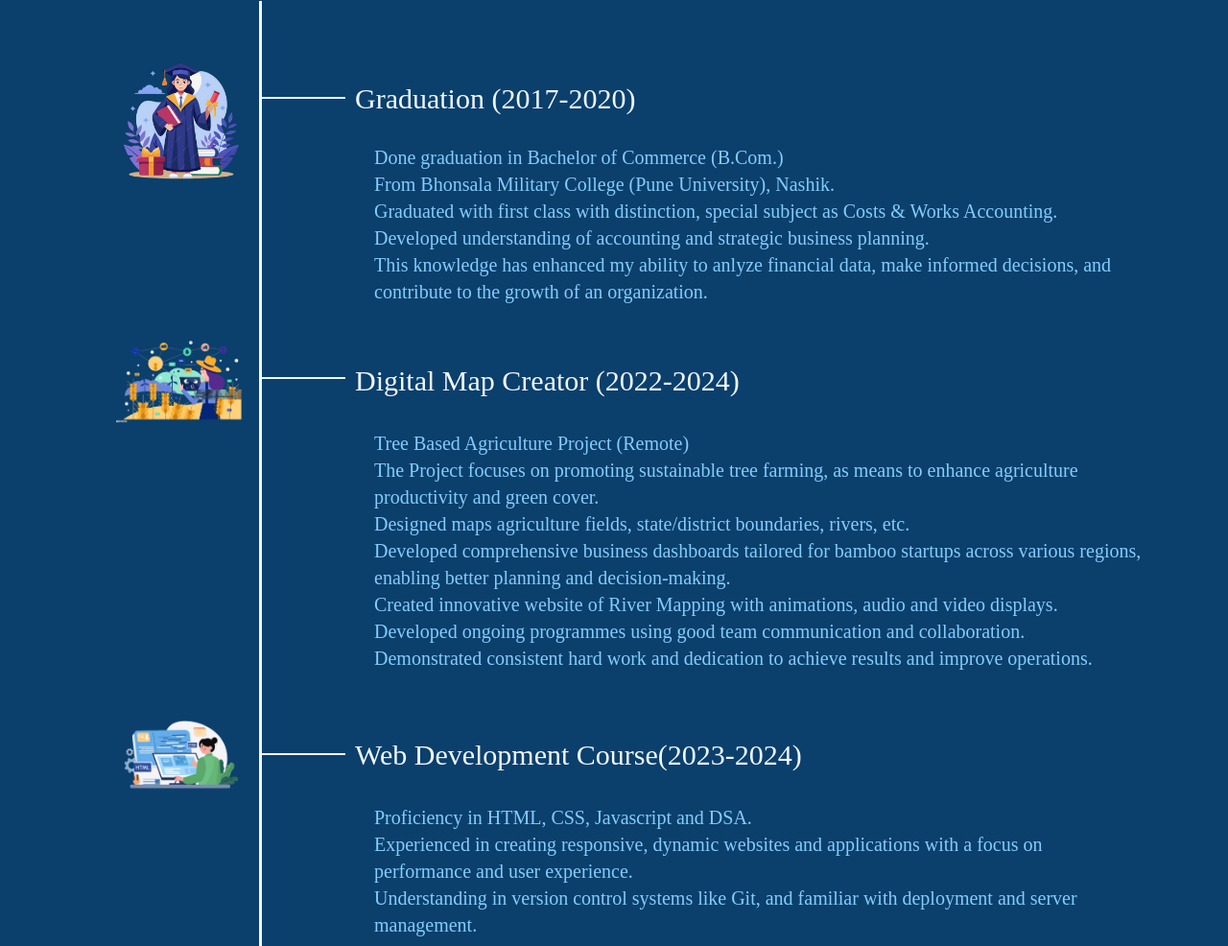
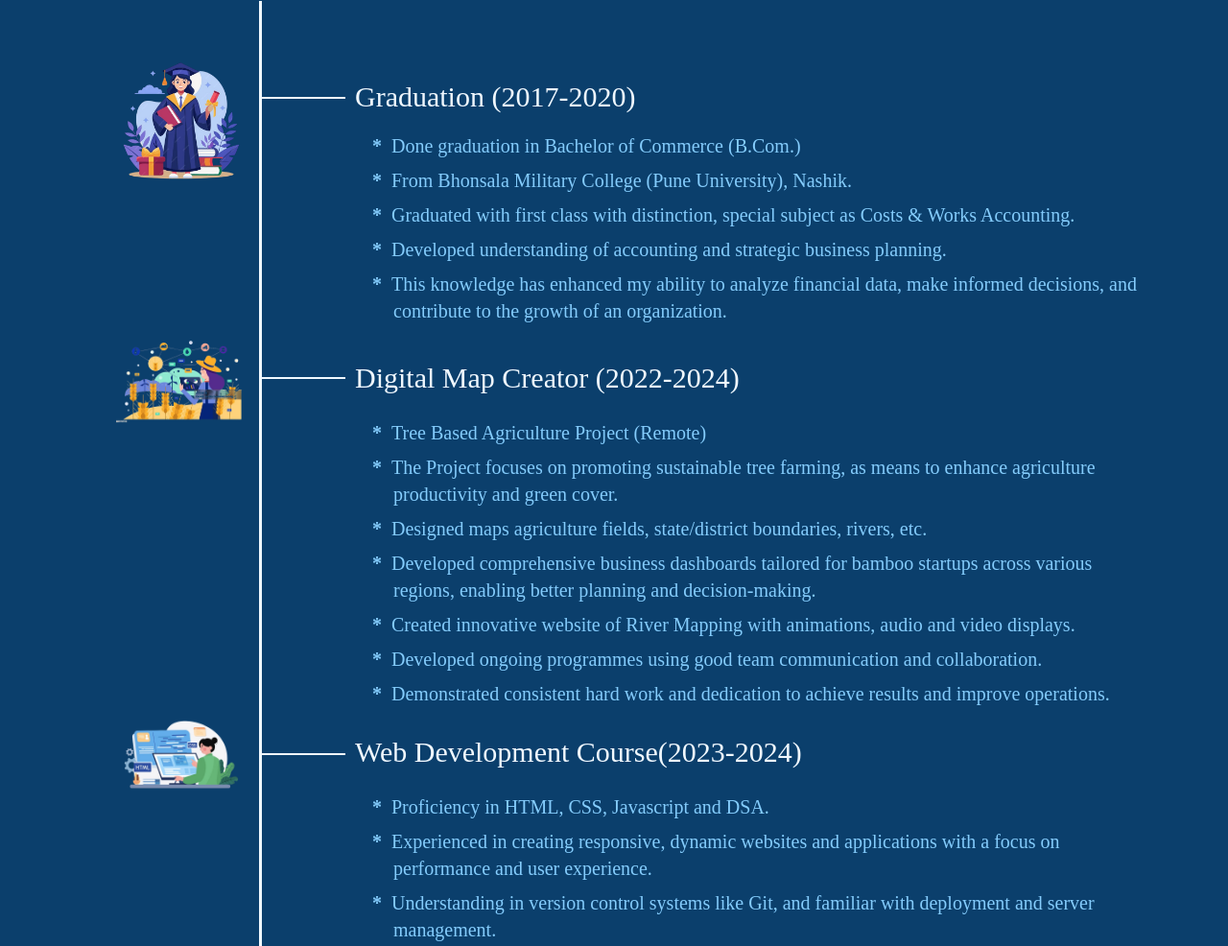
Before and after one commit to Bhavna-code-alt/portfolio, a plain HTML site: page index.html in a window 1280 px wide. Shown: the part 1030-2016 px from the top of the page at 96% size. Drawn offline with nearby package versions, Linux system fonts and the light colour scheme.

Commit message:
sixth commit

```diff
--- a/index.html
+++ b/index.html
@@ -52,17 +52,15 @@
                         Graduation (2017-2020)
                     </div>
                     <div class="vertical-desc first-desc">
-                        Done graduation in Bachelor of Commerce (B.Com.)
+                        <span>Done graduation in Bachelor of Commerce (B.Com.)</span>
                         <br>
-                        From Bhonsala Military College (Pune University), Nashik.
+                        <span>From Bhonsala Military College (Pune University), Nashik.</span>
                         <br>
-                        Graduated with first class with distinction, special subject as Costs & Works Accounting.
+                        <span>Graduated with first class with distinction, special subject as Costs & Works Accounting.</span>
                         <br>
-                        Developed understanding of accounting and strategic business planning.
+                        <span>Developed understanding of accounting and strategic business planning.</span>
                         <br>
-                        This knowledge has enhanced my ability to anlyze financial data, make informed decisions, and
-                        contribute to the growth of an
-                        organization.
+                        <span>This knowledge has enhanced my ability to analyze financial data, make informed decisions, and contribute to the growth of an organization.</span>
                     </div>
                 </div>
                 <div class="vertical">
@@ -71,22 +69,19 @@
                         Digital Map Creator (2022-2024)
                     </div>
                     <div class="vertical-desc">
-                        Tree Based Agriculture Project (Remote)
+                        <span>Tree Based Agriculture Project (Remote)</span>
                         <br>
-                        The Project focuses on promoting sustainable tree farming, as means to enhance agriculture
-                        productivity and green cover.
+                        <span>The Project focuses on promoting sustainable tree farming, as means to enhance agriculture productivity and green cover.</span>
                         <br>
-                        Designed maps agriculture fields, state/district boundaries, rivers, etc.
+                        <span>Designed maps agriculture fields, state/district boundaries, rivers, etc.</span>
                         <br>
-                        Developed comprehensive business dashboards tailored for bamboo startups across various regions,
-                        enabling better planning
-                        and decision-making.
+                        <span>Developed comprehensive business dashboards tailored for bamboo startups across various regions, enabling better planning and decision-making.</span>
                         <br>
-                        Created innovative website of River Mapping with animations, audio and video displays.
+                        <span>Created innovative website of River Mapping with animations, audio and video displays.</span>
                         <br>
-                        Developed ongoing programmes using good team communication and collaboration.
+                        <span>Developed ongoing programmes using good team communication and collaboration.</span>
                         <br>
-                        Demonstrated consistent hard work and dedication to achieve results and improve operations.
+                        <span>Demonstrated consistent hard work and dedication to achieve results and improve operations.</span>
                     </div>
                 </div>
                 <div class="vertical web">
@@ -95,13 +90,11 @@
                         Web Development Course(2023-2024)
                     </div>
                     <div class="vertical-desc">
-                        Proficiency in HTML, CSS, Javascript and DSA.
+                        <span>Proficiency in HTML, CSS, Javascript and DSA.</span>
                         <br>
-                        Experienced in creating responsive, dynamic websites and applications with a focus on
-                        performance and user experience.
+                        <span>Experienced in creating responsive, dynamic websites and applications with a focus on performance and user experience.</span>
                         <br>
-                        Understanding in version control systems like Git, and familiar with deployment and server
-                        management.
+                        <span>Understanding in version control systems like Git, and familiar with deployment and server management.</span>
                     </div>
                 </div>
                 <div class="vertical ui">
@@ -110,12 +103,11 @@
                         UI/UX Design (2024)
                     </div>
                     <div class="vertical-desc">
-                        Proficient in designing user-centered interfaces with a focus on enhancing user experience.
+                        <span>Proficient in designing user-centered interfaces with a focus on enhancing user experience.</span>
                         <br>
-                        Skilled in wireframing, prototyping, and creating visual designs using tools like Figma, Canva,
-                        and Sketch.
+                        <span>Skilled in wireframing, prototyping, and creating visual designs using tools like Figma, Canva, and Sketch.</span>
                         <br>
-                        Knowledgeable in user research, usability testing, and implementing feedback to refine designs.
+                        <span>Knowledgeable in user research, usability testing, and implementing feedback to refine designs.</span>
                     </div>
                 </div>
 
--- a/style.css
+++ b/style.css
@@ -224,28 +224,45 @@ main hr {
 
 .vertical-title {
     position: relative;
-    top: -200px;
+    top: -166px;
     width: 540px;
     font-size: 30px;
-    margin: 90px 0  0 100px;
+    margin: 53px 0  0 100px;
 }
 
-.vertical-desc {
+.vertical-desc{
     position: relative;
-    top: -176px;
+    top: -160px;
     color: #84ccfc;
     width: 800px;
     font-size: 20px;
-    margin: 10px 120px;
+    margin: 20px 120px;
     line-height: 28px;
 }
 
-.vertical .first {
-    top: -245px;
+.vertical-desc span {
+    display: block;
+    padding-left: 20px; /* Space for the * */
+    text-indent: -2px; /* Align text under the first word */
+    position: relative;
+    margin-bottom: -20px; /* Adjust this value to control the gap between lines */
 }
 
-.vertical .first-desc {
-    top: -225px;
+.vertical-desc span::before {
+    content: "*"; /* Add the * symbol */
+    position: absolute;
+    left: 0; /* Align the * at the left */
+    top: 0;
+    font-weight: bold;
+    color: #84ccfc;
+}
+
+.vertical .first {
+    top: -210px;
+}
+
+.first-desc {
+    top: -210px;
 }
 
 
@@ -313,3 +330,5 @@ footer .footer-text {
     color: rgb(144, 140, 140);
     padding: 12px 0;
 }
+
+/* responsive design */
```
Also changed, not shown: 1 other file.
